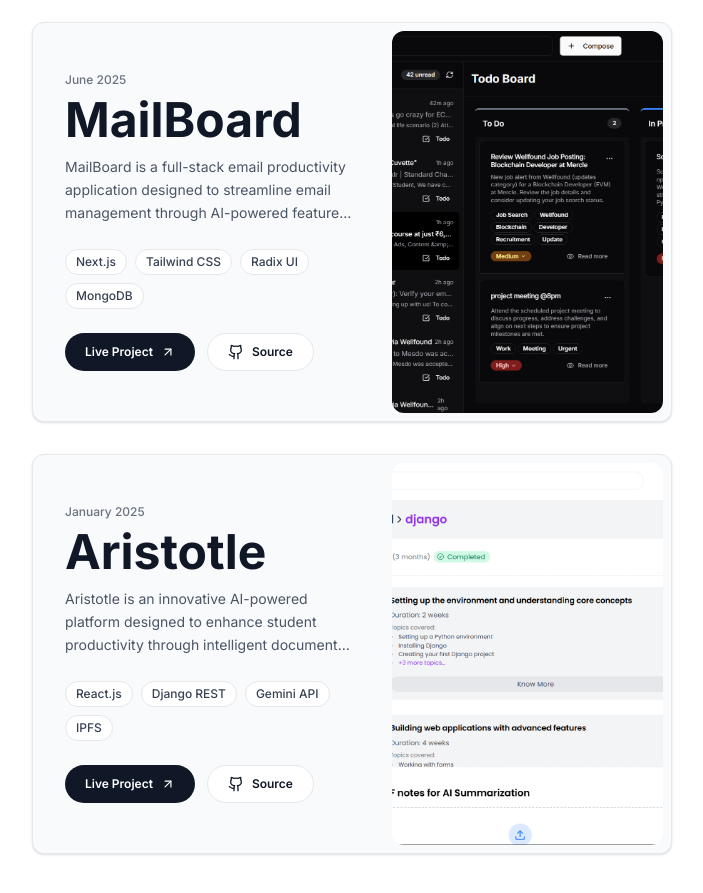
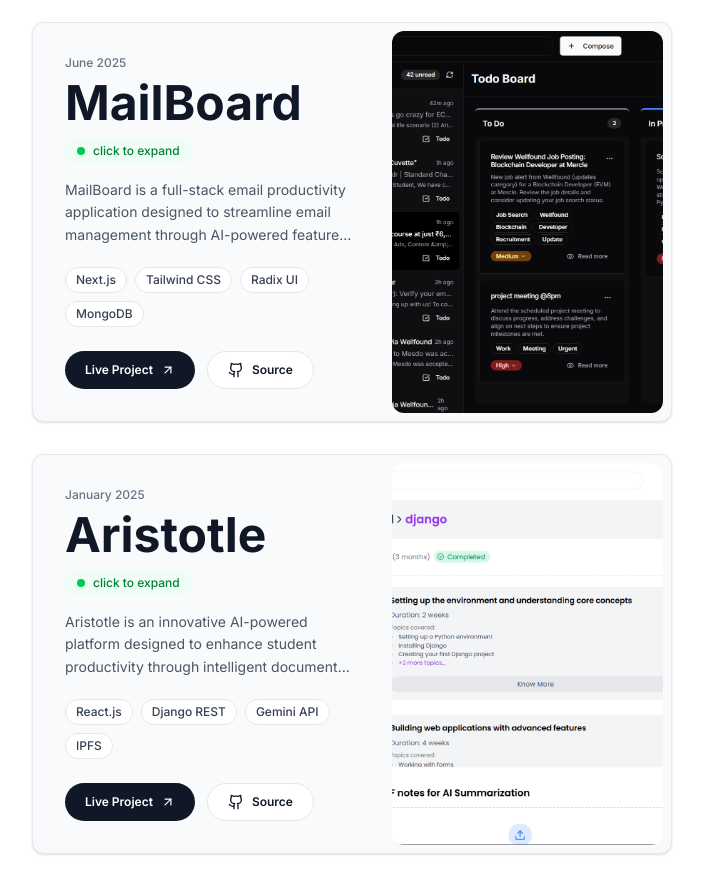
Before and after one commit to Aditya-madwal/adityas_portfolio, a React (Vite) app: page / in a window 1280 px wide. Shown: the part 2020-2913 px from the top of the page, without its empty margins (288-991 px from the left). Built offline with nearby package versions, Linux system fonts and the light colour scheme.

Commit message:
project hover

```diff
--- a/src/components/Projects.jsx
+++ b/src/components/Projects.jsx
@@ -44,7 +44,13 @@ const Projects = () => {
                 className="text-2xl md:text-5xl font-bold text-gray-900 dark:text-white mb-3"
               >
                 {project.title}
+
               </motion.h3>
+              <span className="inline-flex items-center rounded-full px-3 py-1 text-xs font-medium bg-green-50 dark:bg-green-900 text-green-700 dark:text-green-300 w-fit mb-4">
+                <span className="w-2 h-2 bg-green-500 rounded-full mr-2"></span>
+                click to expand
+              </span>
+
               <p className="text-gray-600 dark:text-gray-400 text-sm leading-relaxed mb-6 line-clamp-3">
                 {project.description[0]}
               </p>
```
